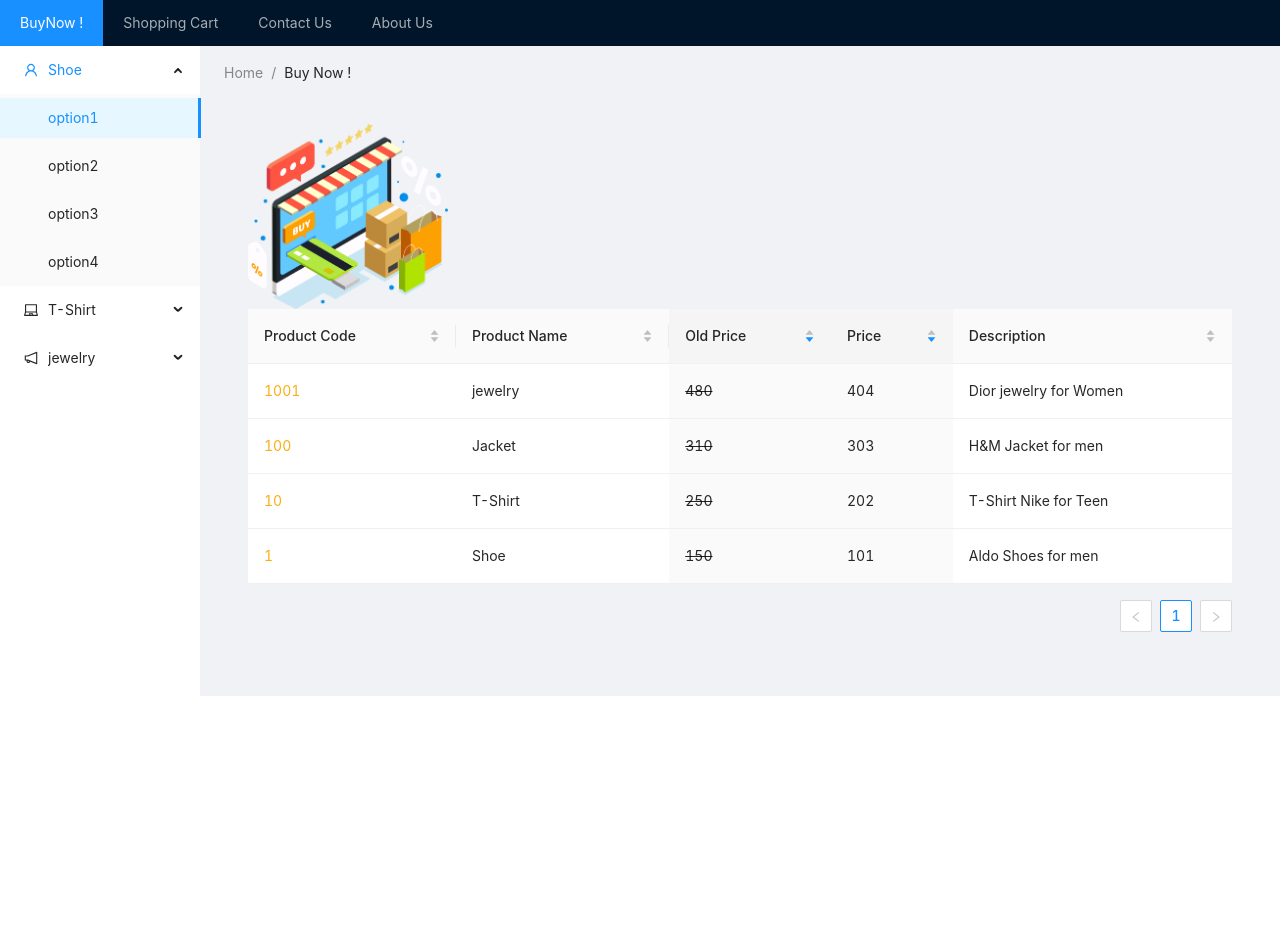
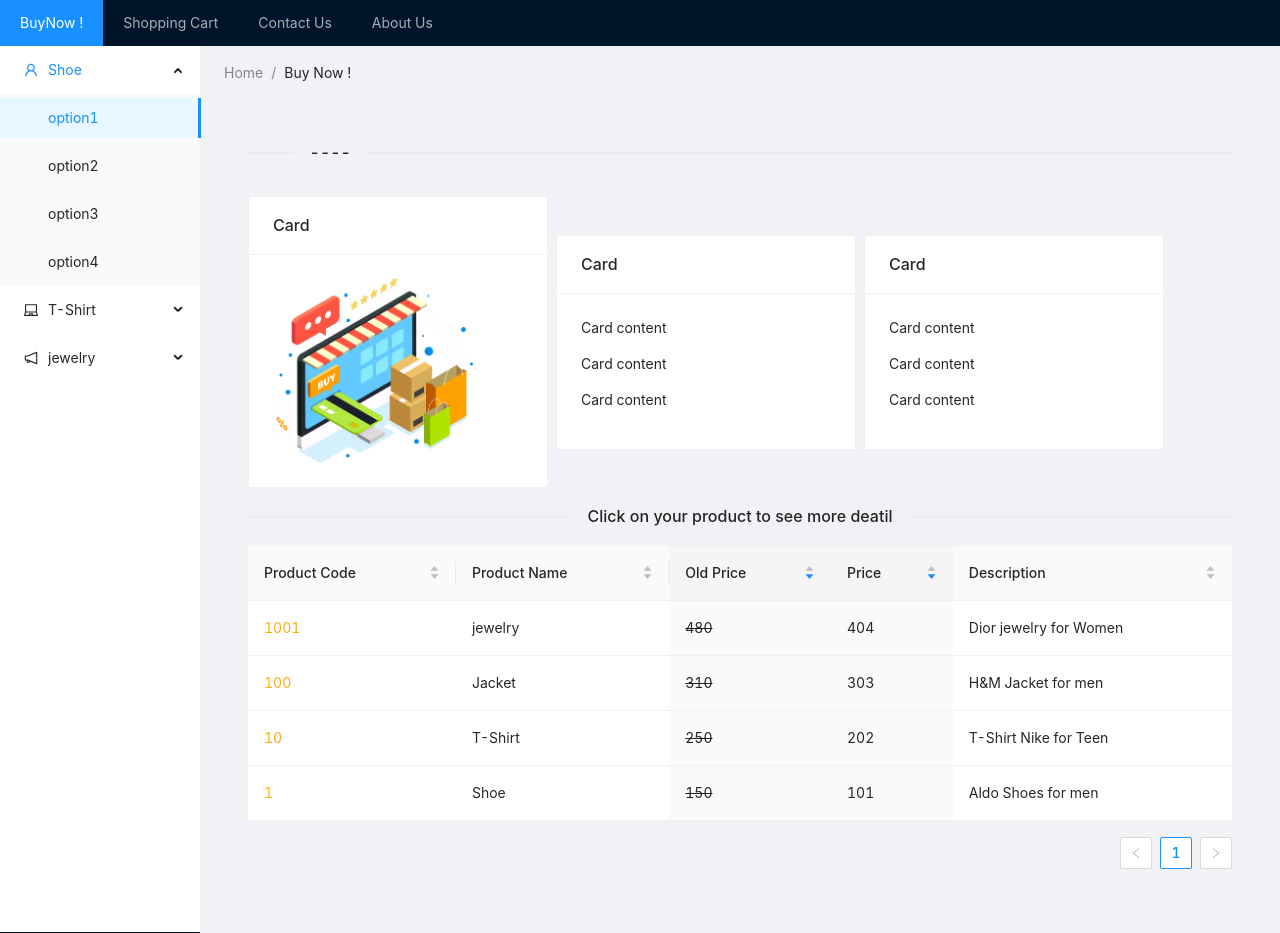
Before and after one commit to HomayounFakhar/final, a React (Create React App) app: page /BuyNow in a window 1280 px wide. Before the commit the page ends 800 px from the top, so only its background shows below. Built offline with nearby package versions, Linux system fonts and the light colour scheme.

Commit message:
Step-1 design

```diff
--- a/src/pages/BuyNow.js
+++ b/src/pages/BuyNow.js
@@ -1,11 +1,10 @@
-import React from 'react';
-import { Table ,Typography} from 'antd';
+import React , { useState } from 'react';
+import { Table ,Typography  , Divider , Layout ,Space,Card } from 'antd';
 import { Image } from 'antd';
 import Online from './../img/Online.png'
 
 const { Text } = Typography;
-
-
+const { Header, Footer, Sider, Content } = Layout;
 
 const columns = [
     {
@@ -80,17 +79,41 @@ const columns = [
   ];
 
 function BuyNow() {
-
+  const [ProductName , SetProductName] = useState("----");
+ // SetProductName("event.item.props.names");
   return (
     <div>
 
+        <Divider orientation="left">{ProductName}</Divider>
+          <Space>
+
+        <Card title="Card" style={{ width: 300 }}>
           <Image width={200} src={Online} />
+         </Card>
 
+         <Card title="Card" style={{ width: 300 }}>
+          <p>Card content</p>
+          <p>Card content</p>
+          <p>Card content</p>
+         </Card>
+
+
+         <Card title="Card" style={{ width: 300 }}>
+          <p>Card content</p>
+          <p>Card content</p>
+          <p>Card content</p>
+         </Card>
+  </Space>
+
+
+
+    <Divider>Click on your product to see more deatil</Divider>
         <Table columns={columns} dataSource={data}
         onRow={(record, rowIndex) => {
           return {
             onClick: event => {
-          console.log(record)
+              SetProductName(record.productName);
+              console.log(record.productName)
             }, // click row
 
             onDoubleClick: event => {}, // double click row
@@ -99,8 +122,10 @@ function BuyNow() {
             onMouseLeave: event => {}, // mouse leave row
           };
         }}
+        />
 
-    />
+
+
     </div>
   )};
 
--- a/src/pages/MainPage.js
+++ b/src/pages/MainPage.js
@@ -19,11 +19,11 @@ function Page404() {
       src={Online}
     />
 
-    <Title level={2}>Welcome To Homayoun Store</Title>
+    <Title level={2}>Welcome To Web Store !</Title>
     <Button href="/BuyNow" type="primary" >Start shopping</Button>
     <br/>
     <br/>
-    <Button href="/Product">Shopping Cart</Button>
+    <Button href="/Product" type="primary" >Shopping Cart</Button>
 
     </div>
   )};
--- a/src/pages/Product.js
+++ b/src/pages/Product.js
@@ -80,7 +80,10 @@ function Product() {
     ProductName : "Shoe",
     OldPrice : 4000 ,
     Price : 9500 ,
-    Description : "NEW"
+    Group : "Shoes" ,
+    MadeIN : "NEW" ,
+    SizeAvailabliy : "NEW" ,
+    Description : "This Shoes can be used in winter and summer"
   })
   }
 
```
Lines whose indentation alone changed are shown as unchanged.
